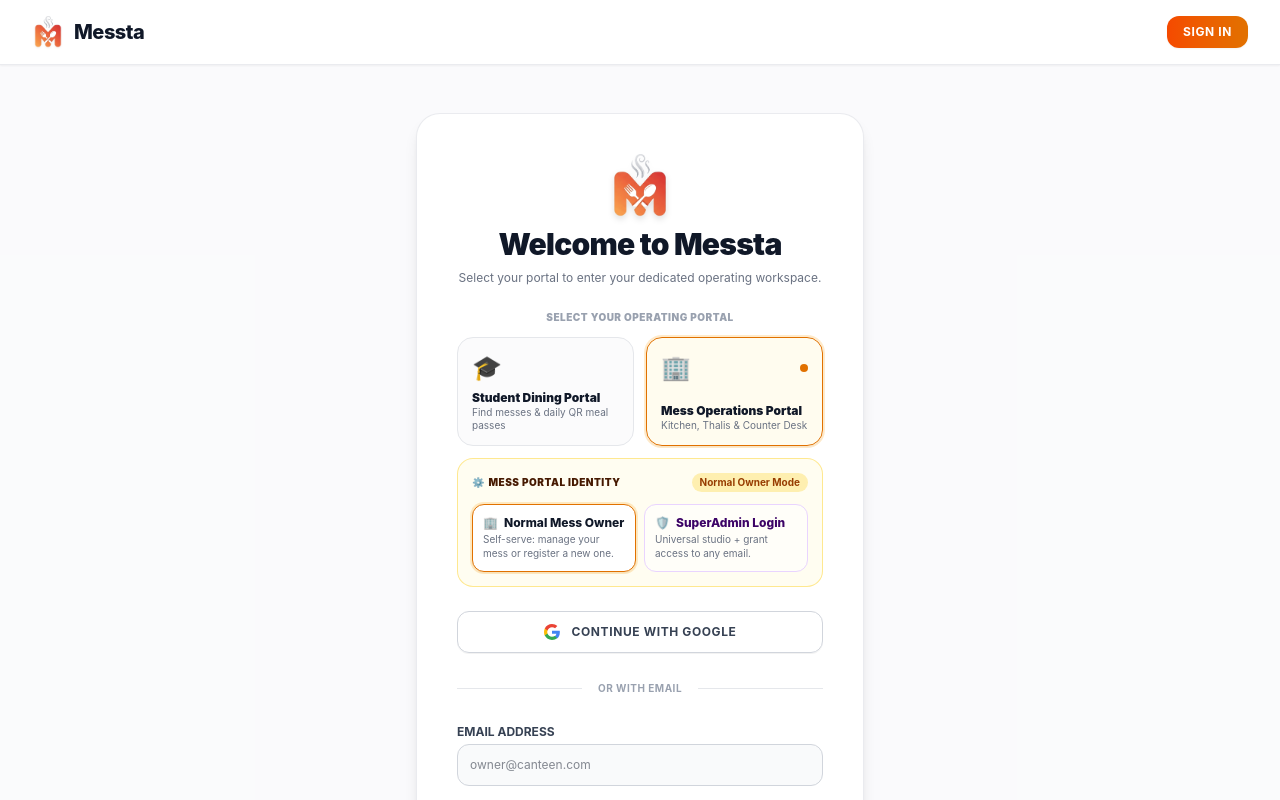
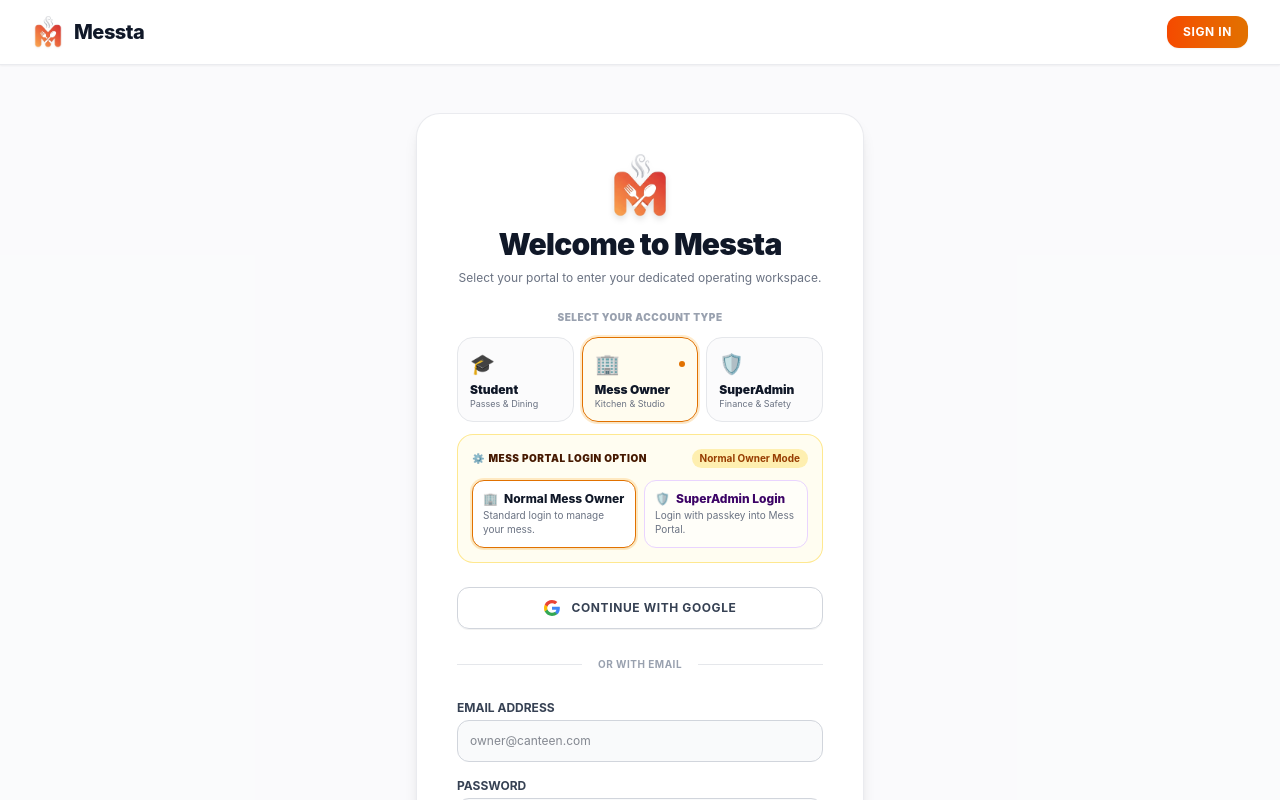
Before and after one commit to sachinnsinghhh/messta, a React (Vite) app in the folder frontend/: page /login in a window 1280 px wide. Shown: the top 800 px of the page. Built offline with nearby package versions, Linux system fonts and the light colour scheme; no server answers.

Commit message:
feat: restore 3 portals on login with dual options inside mess portal for regular owner and superadmin studio

```diff
--- a/frontend/src/pages/Login.jsx
+++ b/frontend/src/pages/Login.jsx
@@ -8,12 +8,14 @@
   const [isSignup, setIsSignup] = useState(false);
   const [email, setEmail] = useState("");
   const [password, setPassword] = useState("");
-  // Track portal type: "user" (Student) or "mess" (Mess Operations)
-  const [portalType, setPortalType] = useState("mess");
-  // Track mess portal sub-role: "owner" (Normal Mess Owner) or "admin" (SuperAdmin Master Login)
+
+  // Track selected portal from 3 primary tabs: "user" (Student), "owner" (Mess Owner), or "admin" (SuperAdmin Portal)
+  const [selectedPortal, setSelectedPortal] = useState("owner");
+  // Sub-selector inside Mess Owner portal: "owner" (Normal Mess Owner) or "admin_in_owner" (SuperAdmin in Mess Owner Portal)
   const [messMode, setMessMode] = useState("owner");
 
-  const role = portalType === "user" ? "user" : messMode;
+  const role = selectedPortal === "user" ? "user" : selectedPortal === "admin" ? "admin" : messMode === "admin_in_owner" ? "admin" : "owner";
+  const requiresPasskey = role === "admin";
 
   const [adminPasskey, setAdminPasskey] = useState("");
   const [showAdminPasskey, setShowAdminPasskey] = useState(false);
@@ -27,7 +29,9 @@
   // If already logged in, redirect directly to their respective framework
   useEffect(() => {
     if (currentUser) {
-      if (activeRole === "admin" || activeRole === "owner") {
+      if (activeRole === "admin") {
+        navigate("/owner", { replace: true });
+      } else if (activeRole === "owner") {
         navigate("/owner", { replace: true });
       } else {
         navigate("/", { replace: true });
@@ -40,7 +44,7 @@
     setError("");
 
     // SuperAdmin Security Passkey Validation
-    if (role === "admin") {
+    if (requiresPasskey) {
       if (adminPasskey.trim() !== SUPER_ADMIN_KEY) {
         setError("Invalid Platform Master Security Key. Access restricted to authorized Messta personnel.");
         return;
@@ -62,7 +66,9 @@
       }
 
       // Direct to respective framework immediately
-      if (role === "admin" || role === "owner") {
+      if (selectedPortal === "admin") {
+        navigate("/admin/finance", { replace: true });
+      } else if (selectedPortal === "owner") {
         navigate("/owner", { replace: true });
       } else {
         navigate("/", { replace: true });
@@ -87,7 +93,7 @@
   const handleGoogleSignIn = async () => {
     setError("");
 
-    if (role === "admin") {
+    if (requiresPasskey) {
       if (adminPasskey.trim() !== SUPER_ADMIN_KEY) {
         setError("Platform Master Security Key required to sign in with Google as SuperAdmin.");
         return;
@@ -103,7 +109,9 @@
 
     try {
       await loginWithGoogle(role);
-      if (role === "admin" || role === "owner") {
+      if (selectedPortal === "admin") {
+        navigate("/admin/finance", { replace: true });
+      } else if (selectedPortal === "owner") {
         navigate("/owner", { replace: true });
       } else {
         navigate("/", { replace: true });
@@ -138,69 +146,95 @@
           </p>
         </div>
 
-        {/* ── STEP 1: PORTAL SELECTION (Student vs. Mess Operations) ── */}
+        {/* ── STEP 1: PORTAL SELECTION (Student vs. Mess Owner vs. SuperAdmin) ── */}
         <div className="space-y-3">
           <label className="block text-[10px] font-black uppercase tracking-wider text-gray-400 text-center">
-            Select Your Operating Portal
+            Select Your Account Type
           </label>
-          <div className="grid grid-cols-2 gap-3">
+          <div className="grid grid-cols-3 gap-2">
             <button
               type="button"
-              onClick={() => setPortalType("user")}
-              className={`p-3.5 rounded-2xl border text-left transition-all flex flex-col justify-between ${
-                portalType === "user"
+              onClick={() => {
+                setSelectedPortal("user");
+                setMessMode("owner");
+              }}
+              className={`p-3 rounded-2xl border text-left transition-all flex flex-col justify-between ${
+                selectedPortal === "user"
                   ? "border-orange-500 bg-orange-50/70 ring-2 ring-orange-500/20 shadow-xs"
                   : "border-gray-200 bg-gray-50/70 hover:border-gray-300 text-gray-600"
               }`}
             >
-              <div className="flex items-center justify-between w-full mb-1.5">
-                <span className="text-2xl">🎓</span>
-                {portalType === "user" && (
-                  <span className="w-2 h-2 rounded-full bg-orange-600"></span>
+              <div className="flex items-center justify-between w-full mb-1">
+                <span className="text-xl">🎓</span>
+                {selectedPortal === "user" && (
+                  <span className="w-1.5 h-1.5 rounded-full bg-orange-600"></span>
                 )}
               </div>
               <div>
-                <span className="font-black text-xs text-gray-900 block">Student Dining Portal</span>
-                <span className="text-[10px] text-gray-500 leading-tight block">
-                  Find messes & daily QR meal passes
+                <span className="font-black text-xs text-gray-900 block">Student</span>
+                <span className="text-[9px] text-gray-500 leading-tight block">
+                  Passes & Dining
                 </span>
               </div>
             </button>
 
             <button
               type="button"
-              onClick={() => setPortalType("mess")}
-              className={`p-3.5 rounded-2xl border text-left transition-all flex flex-col justify-between ${
-                portalType === "mess"
+              onClick={() => setSelectedPortal("owner")}
+              className={`p-3 rounded-2xl border text-left transition-all flex flex-col justify-between ${
+                selectedPortal === "owner"
                   ? "border-amber-600 bg-amber-50/80 ring-2 ring-amber-500/20 shadow-xs"
                   : "border-gray-200 bg-gray-50/70 hover:border-gray-300 text-gray-600"
               }`}
             >
-              <div className="flex items-center justify-between w-full mb-1.5">
-                <span className="text-2xl">🏢</span>
-                {portalType === "mess" && (
-                  <span className="w-2 h-2 rounded-full bg-amber-600"></span>
+              <div className="flex items-center justify-between w-full mb-1">
+                <span className="text-xl">🏢</span>
+                {selectedPortal === "owner" && (
+                  <span className="w-1.5 h-1.5 rounded-full bg-amber-600"></span>
                 )}
               </div>
               <div>
-                <span className="font-black text-xs text-gray-900 block">Mess Operations Portal</span>
-                <span className="text-[10px] text-gray-500 leading-tight block">
-                  Kitchen, Thalis & Counter Desk
+                <span className="font-black text-xs text-gray-900 block">Mess Owner</span>
+                <span className="text-[9px] text-gray-500 leading-tight block">
+                  Kitchen & Studio
+                </span>
+              </div>
+            </button>
+
+            <button
+              type="button"
+              onClick={() => setSelectedPortal("admin")}
+              className={`p-3 rounded-2xl border text-left transition-all flex flex-col justify-between ${
+                selectedPortal === "admin"
+                  ? "border-purple-600 bg-purple-50/90 ring-2 ring-purple-500/20 shadow-xs"
+                  : "border-gray-200 bg-gray-50/70 hover:border-gray-300 text-gray-600"
+              }`}
+            >
+              <div className="flex items-center justify-between w-full mb-1">
+                <span className="text-xl">🛡️</span>
+                {selectedPortal === "admin" && (
+                  <span className="w-1.5 h-1.5 rounded-full bg-purple-600"></span>
+                )}
+              </div>
+              <div>
+                <span className="font-black text-xs text-gray-900 block">SuperAdmin</span>
+                <span className="text-[9px] text-gray-500 leading-tight block">
+                  Finance & Safety
                 </span>
               </div>
             </button>
           </div>
 
-          {/* ── MESS PORTAL DUAL-PURPOSE ROLE SELECTOR (Normal Owner vs. SuperAdmin) ── */}
-          {portalType === "mess" && (
+          {/* ── FOR MESS OWNER PORTAL: TWO LOGIN OPTIONS (Normal Owner vs. SuperAdmin in Mess Studio) ── */}
+          {selectedPortal === "owner" && (
             <div className="bg-amber-50/70 border border-amber-200/90 rounded-2xl p-3.5 space-y-3 animate-in fade-in duration-200">
               <div className="flex items-center justify-between">
                 <span className="text-[10px] font-black uppercase tracking-wider text-amber-950 flex items-center gap-1">
                   <span>⚙️</span>
-                  <span>Mess Portal Identity</span>
+                  <span>Mess Portal Login Option</span>
                 </span>
                 <span className="text-[10px] font-bold text-amber-800 bg-amber-200/60 px-2 py-0.5 rounded-full">
-                  {messMode === "owner" ? "Normal Owner Mode" : "SuperAdmin Mode"}
+                  {messMode === "owner" ? "Normal Owner Mode" : "SuperAdmin in Mess Studio"}
                 </span>
               </div>
 
@@ -219,15 +253,15 @@
                     <span>Normal Mess Owner</span>
                   </div>
                   <p className="text-[10px] text-gray-500 mt-0.5 font-normal leading-snug">
-                    Self-serve: manage your mess or register a new one.
+                    Standard login to manage your mess.
                   </p>
                 </button>
 
                 <button
                   type="button"
-                  onClick={() => setMessMode("admin")}
+                  onClick={() => setMessMode("admin_in_owner")}
                   className={`p-2.5 rounded-xl border text-left transition-all ${
-                    messMode === "admin"
+                    messMode === "admin_in_owner"
                       ? "bg-white border-purple-600 ring-2 ring-purple-500/20 text-purple-950 shadow-xs font-bold"
                       : "bg-white/60 border-purple-200 text-gray-600 hover:bg-white"
                   }`}
@@ -237,17 +271,17 @@
                     <span>SuperAdmin Login</span>
                   </div>
                   <p className="text-[10px] text-gray-500 mt-0.5 font-normal leading-snug">
-                    Universal studio + grant access to any email.
+                    Login with passkey into Mess Portal.
                   </p>
                 </button>
               </div>
 
-              {/* SuperAdmin Passkey Security Gate */}
-              {messMode === "admin" && (
+              {/* Passkey Input for SuperAdmin in Mess Owner Portal */}
+              {messMode === "admin_in_owner" && (
                 <div className="bg-purple-50 border border-purple-200/90 rounded-xl p-3 space-y-2 text-xs animate-in fade-in duration-200">
                   <div className="flex items-center justify-between">
-                    <span className="font-black text-purple-950 flex items-center gap-1.5 text-[11px]">
-                      <span>🔐</span> SuperAdmin Master Security Passkey
+                    <span className="font-black text-purple-950 flex items-center gap-1 text-[11px]">
+                      <span>🔐</span> Enter SuperAdmin Master Passkey
                     </span>
                   </div>
                   <div className="relative">
@@ -255,7 +289,7 @@
                       type={showAdminPasskey ? "text" : "password"}
                       value={adminPasskey}
                       onChange={(e) => setAdminPasskey(e.target.value)}
-                      placeholder="Enter SuperAdmin Master Passkey..."
+                      placeholder="Enter Master Security Passkey..."
                       className="w-full p-2.5 pr-10 text-xs bg-white border border-purple-300 rounded-xl focus:ring-2 focus:ring-purple-500 font-mono text-purple-900"
                     />
                     <button
@@ -278,10 +312,51 @@
                     </button>
                   </div>
                   <p className="text-[10px] text-purple-700 leading-snug">
-                    Enter master passkey to unlock the universal outlet switcher and the permission-granting tool.
+                    Unlocks the Mess Owner Studio with universal management and the tool to add messes & grant access to any Google or email ID.
                   </p>
                 </div>
               )}
+            </div>
+          )}
+
+          {/* ── FOR SUPERADMIN PORTAL: DIRECT PASSKEY GATE TO FINANCE COMMAND CENTER ── */}
+          {selectedPortal === "admin" && (
+            <div className="bg-purple-50/80 border border-purple-200/90 rounded-2xl p-3.5 space-y-2 text-xs animate-in fade-in duration-200">
+              <div className="flex items-center justify-between">
+                <span className="font-black text-purple-950 flex items-center gap-1.5 text-[11px]">
+                  <span>🔐</span> Master Security Passkey (Platform Command Center)
+                </span>
+              </div>
+              <div className="relative">
+                <input
+                  type={showAdminPasskey ? "text" : "password"}
+                  value={adminPasskey}
+                  onChange={(e) => setAdminPasskey(e.target.value)}
+                  placeholder="Enter Platform Master Security Passkey..."
+                  className="w-full p-2.5 pr-10 text-xs bg-white border border-purple-300 rounded-xl focus:ring-2 focus:ring-purple-500 font-mono text-purple-900"
+                />
+                <button
+                  type="button"
+                  onClick={() => setShowAdminPasskey(!showAdminPasskey)}
+                  className="absolute right-2.5 top-1/2 -translate-y-1/2 text-purple-600 hover:text-purple-900 p-1 cursor-pointer transition"
+                  title={showAdminPasskey ? "Hide security key" : "Show security key"}
+                  aria-label={showAdminPasskey ? "Hide security key" : "Show security key"}
+                >
+                  {showAdminPasskey ? (
+                    <svg className="w-4 h-4" fill="none" stroke="currentColor" viewBox="0 0 24 24">
+                      <path strokeLinecap="round" strokeLinejoin="round" strokeWidth="2" d="M13.875 18.825A10.05 10.05 0 0112 19c-4.478 0-8.268-2.943-9.543-7a9.97 9.97 0 011.563-3.029m5.858.908a3 3 0 114.243 4.243M9.878 9.878l4.242 4.242M9.88 9.88l-3.29-3.29m7.532 7.532l3.29 3.29M3 3l18 18" />
+                    </svg>
+                  ) : (
+                    <svg className="w-4 h-4" fill="none" stroke="currentColor" viewBox="0 0 24 24">
+                      <path strokeLinecap="round" strokeLinejoin="round" strokeWidth="2" d="M15 12a3 3 0 11-6 0 3 3 0 016 0z" />
+                      <path strokeLinecap="round" strokeLinejoin="round" strokeWidth="2" d="M2.458 12C3.732 7.943 7.523 5 12 5c4.478 0 8.268 2.943 9.542 7-1.274 4.057-5.064 7-9.542 7-4.477 0-8.268-2.943-9.542-7z" />
+                    </svg>
+                  )}
+                </button>
+              </div>
+              <p className="text-[10px] text-purple-700 leading-snug">
+                Unlocks the Universal Financial Command Center & Platform Trust & Safety.
+              </p>
             </div>
           )}
         </div>
--- a/frontend/src/pages/ownerdashboard.jsx
+++ b/frontend/src/pages/ownerdashboard.jsx
@@ -703,11 +703,11 @@
             <button
               type="button"
               onClick={() => setShowAddMess(!showAddMess)}
-              className="px-4 py-2.5 bg-gradient-to-r from-orange-600 to-amber-600 hover:from-orange-700 hover:to-amber-700 text-white font-extrabold text-xs uppercase tracking-wider rounded-xl shadow-xs transition-transform active:scale-95 flex items-center gap-1.5 border border-orange-500/30"
-              title="Register a new mess branch under your account"
+              className="px-4 py-2.5 bg-orange-600 hover:bg-orange-700 text-white font-bold text-xs uppercase tracking-wider rounded-xl shadow-xs transition-transform active:scale-95 flex items-center gap-1.5"
+              title="Add a new mess branch under your account"
             >
               <span>+</span>
-              <span>Register New Mess</span>
+              <span>Add Branch</span>
             </button>
           )}
 
```
